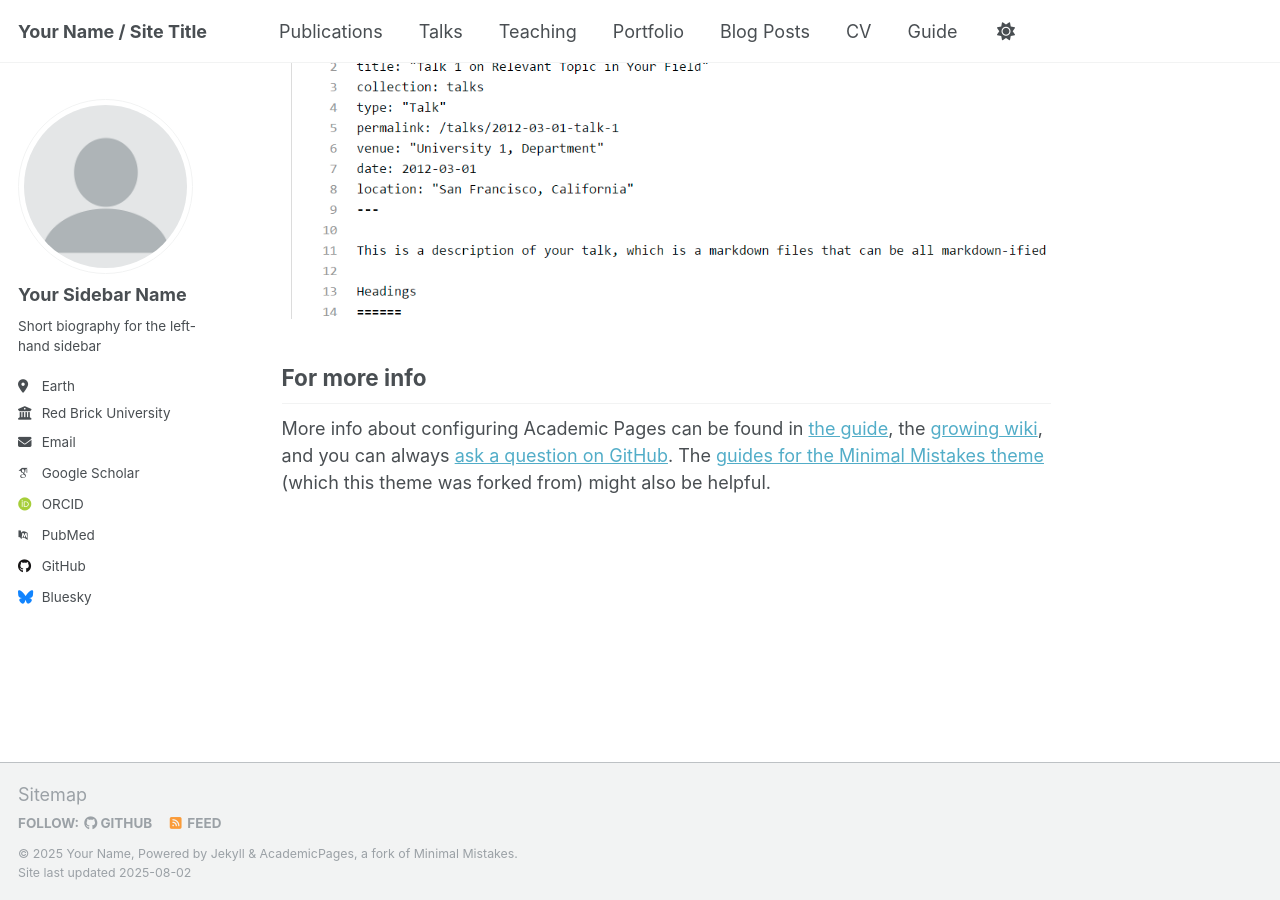
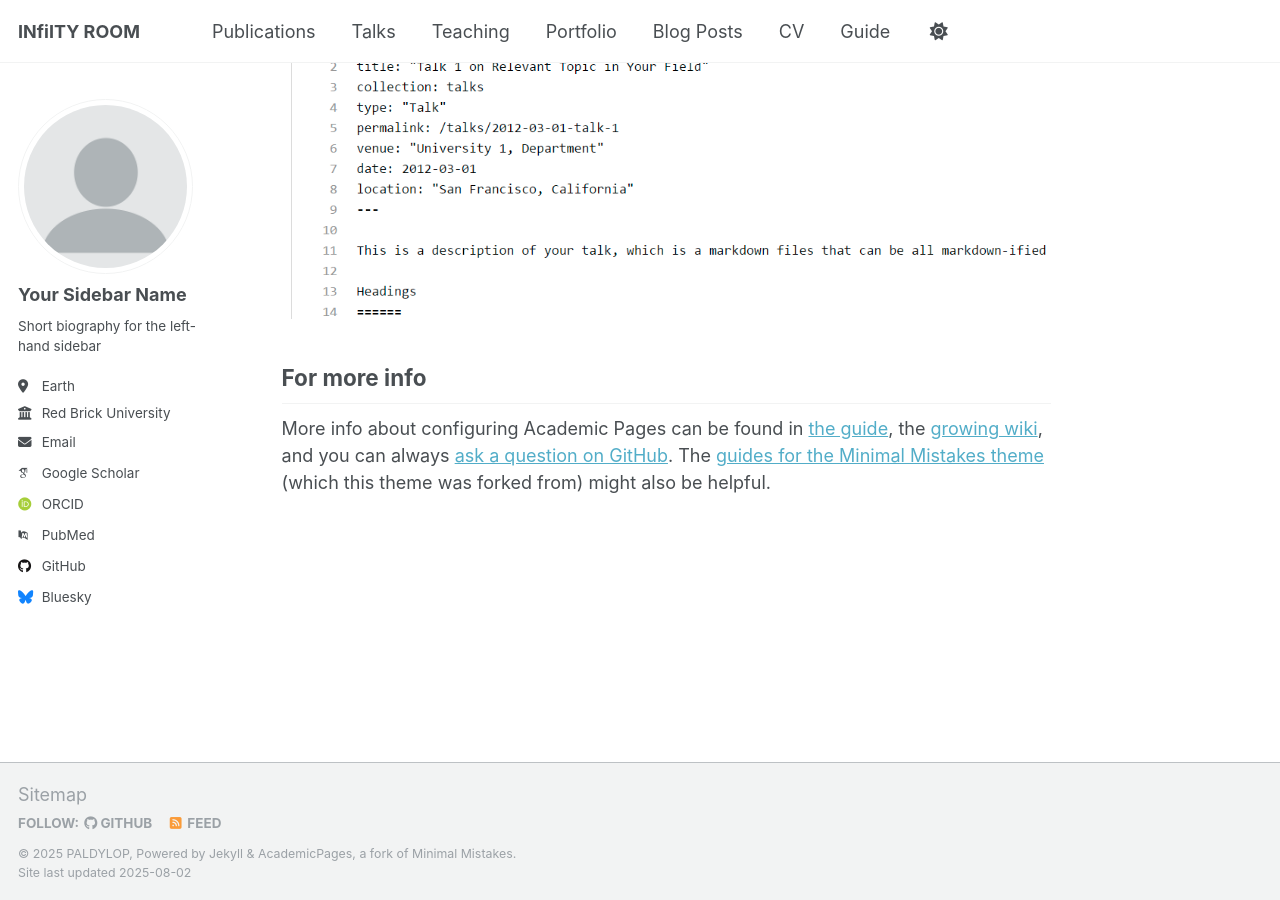
Before and after one commit to Infinitydylop/Infinitydylop.github.io, a Jekyll site: the page built from _pages/about.md, in a window 1280 px wide and 900 px high, scrolled down 2880 px. Built offline with Jekyll 4.4.1, drawn with Linux system fonts in a browser that asks for light colours; some web fonts are replaced; a script that is not in the unit is left out.

Commit message:
Update _config.yml

```diff
--- a/_config.yml
+++ b/_config.yml
@@ -9,9 +9,9 @@
 # Basic Site Settings
 locale                   : "en-US"
 site_theme               : "default"
-title                    : "Your Name / Site Title"
+title                    : "INfiITY ROOM"
 title_separator          : "-"
-name                     : &name "Your Name"
+name                     : &name "PALDYLOP"
 description              : &description "personal description"
 url                      : https://academicpages.github.io # the base hostname & protocol for your site e.g. "https://[your GitHub username].github.io" or if you already have some other page hosted on Github then use "https://[your GitHub username].github.io/[Your Repo Name]"
 baseurl                  : "" # the subpath of your site, e.g. "/blog"
```
